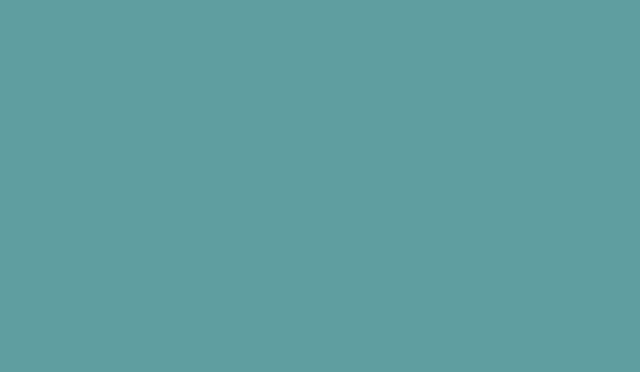
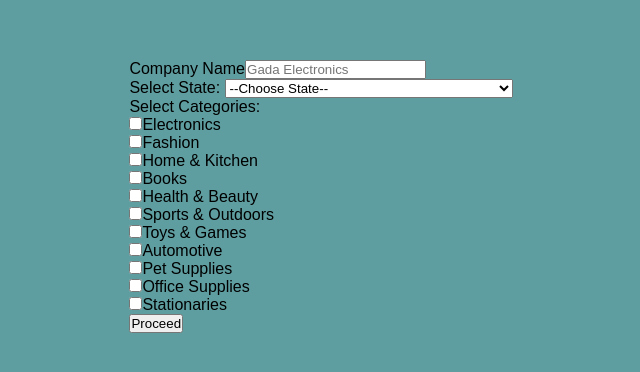
Before and after one commit to vaishvikpatel79/G24_AlgrowBiz, a React (Create React App) app: page /initForm in a window 1280 px wide. Before the commit this address had no page. Shown: the part 204-576 px from the top of the page, without its empty margins (319-959 px from the left). Built offline with nearby package versions, Linux system fonts and the light colour scheme.

Commit message:
adding initForm for collecting initial user data

```diff
--- a/package.json
+++ b/package.json
@@ -6,11 +6,12 @@
     "@testing-library/jest-dom": "^5.17.0",
     "@testing-library/react": "^13.4.0",
     "@testing-library/user-event": "^13.5.0",
+    "axios": "^1.7.7",
     "firebase": "^11.0.1",
     "react": "^18.3.1",
     "react-dom": "^18.3.1",
     "react-router-dom": "^6.27.0",
-    "react-scripts": "5.0.1",
+    "react-scripts": "^5.0.1",
     "web-vitals": "^2.1.4"
   },
   "scripts": {
--- a/src/App.js
+++ b/src/App.js
@@ -1,8 +1,9 @@
   import React from 'react'
   import { BrowserRouter,Routes,Route } from 'react-router-dom'
+  import { useState } from 'react'
   import Sign_up from './signup'
   import Login_page from './login'
-  import { useState } from 'react'
+  import InitForm from './initForm'
   import Home_page from './home'
   import Landing_page from './landingpage'
   import ProtectedRoute from './ProtectedRoute'
@@ -17,6 +18,7 @@
         <Route path='/signup' element={<Sign_up setAuth={setAuth}/>}/>
         <Route path='/login' element={<Login_page setAuth={setAuth}/>}/>
         <Route path='/home' element={<ProtectedRoute auth={auth}><Home_page /></ProtectedRoute>}/>
+        <Route path='/initForm' element={<InitForm setAuth={setAuth}/>}/>
       </Routes>
       </BrowserRouter>
     )
--- /dev/null
+++ b/src/initForm.js
@@ -0,0 +1,167 @@
+import React from "react";
+import "./style.css";
+import { Link, useNavigate } from 'react-router-dom';
+import { useState, useEffect } from "react";
+import axios from 'axios';
+
+export default function InitForm(){
+    const [custInfo, setCustInfo] = useState({
+        companyName: "",
+        state: "",
+    })
+
+    const [prodCategories,setProdCategories] = useState([]);
+    const [error, setError] = useState({});
+    const navigate = useNavigate();
+
+    const states = [
+        'Andhra Pradesh', 'Arunachal Pradesh', 'Assam', 'Bihar', 'Chhattisgarh',
+        'Goa', 'Gujarat', 'Haryana', 'Himachal Pradesh', 'Jharkhand', 'Karnataka',
+        'Kerala', 'Madhya Pradesh', 'Maharashtra', 'Manipur', 'Meghalaya',
+        'Mizoram', 'Nagaland', 'Odisha', 'Punjab', 'Rajasthan', 'Sikkim',
+        'Tamil Nadu', 'Telangana', 'Tripura', 'Uttar Pradesh', 'Uttarakhand',
+        'West Bengal', 'Andaman and Nicobar Islands', 'Chandigarh',
+        'Dadra and Nagar Haveli and Daman and Diu', 'Delhi', 'Lakshadweep',
+        'Puducherry', 'Ladakh', 'Jammu and Kashmir'
+      ];
+
+      const productCategories = [
+        'Electronics',
+        'Fashion',
+        'Home & Kitchen',
+        'Books',
+        'Health & Beauty',
+        'Sports & Outdoors',
+        'Toys & Games',
+        'Automotive',
+        'Pet Supplies',
+        'Office Supplies',
+        'Stationaries'
+      ];
+
+
+    function handleChange(event){
+        const { name, value } = event.target;
+        setCustInfo(prevCustInfo => ({
+            ...prevCustInfo,
+            [name]: value // Use value directly, not [value]
+    }));
+    }
+
+    const handleCheckboxChange = (event) => {
+        const { value, checked } = event.target;
+
+        // Add or remove the category based on whether it's checked or unchecked
+        if (checked) {
+            setProdCategories(prodCategories => [...prodCategories, value]);
+        }
+        else {
+            setProdCategories(prodCategories.filter((category) => category !== value));
+        }
+      };
+
+    async function handleSubmit(event){
+        event.preventDefault();
+        const newError = {};
+
+        // Validate required fields
+        if (!custInfo.companyName) {
+            newError.companyName = "Company name is required.";
+        }
+        if (!custInfo.state) {
+            newError.state = "State is required.";
+        }
+        if (prodCategories.length === 0) {
+            newError.prodCategories = "At least one category must be selected.";
+        }
+
+        setError(newError);
+
+        if (Object.keys(newError).length === 0) {
+            const data = {
+                companyName: custInfo.companyName,
+                state: custInfo.state,
+                prodCategories: prodCategories
+            };
+
+            try{
+                const response = await axios.post('http://localhost:5000/initForm', data, {
+                    headers: {"Content-Type": "application/json"}
+                });
+
+                if(response.status === 200){
+                    console.log("init Form submitted successfully !");
+                    setError({});
+                    navigate("/home");
+                }
+                else {
+                    console.error('Form submission failed:', response.statusText);
+                    setError({ submit: 'Form submission failed. Please try again.' });
+                }
+            }
+            catch(err){
+                console.error('An error occurred:', err);
+                setError({ submit: err.response?.data?.message || 'An error occurred. Please try again later.' });
+            }
+        }
+    }
+
+    return (
+        <form onSubmit={handleSubmit}>
+            <label htmlFor="userName">Company Name</label>
+            <input
+                type="text"
+                placeholder="Gada Electronics"
+                value={custInfo.companyName}
+                onChange={handleChange}
+                name='companyName'
+            />
+
+            <br />
+
+            {error.companyName && <p className="error">{error.companyName}</p>}
+
+            <label htmlFor="state">Select State: </label>
+            <select
+                id='state'
+                value={custInfo.state}
+                name="state"
+                onChange={handleChange}
+            >
+            <option value="">--Choose State--</option>
+            {
+                states.map((state) => (
+                    <option key={state} value={state}>
+                        {state}
+                    </option>
+                ))
+            }
+            </select>
+
+            <br />
+
+            {error.state && <p className="error">{error.state}</p>}
+
+            <label>Select Categories:</label>
+            <div>
+                {productCategories.map((category) => (
+                    <div key={category}>
+                        <input
+                            type="checkbox"
+                            id={category}
+                            value={category}
+                            checked={prodCategories.includes(category)}
+                            onChange={handleCheckboxChange}
+                        />
+                        <label htmlFor={category}>{category}</label>
+                    </div>
+                ))}
+            </div>
+
+            {error.prodCategories && <p className="error">{error.prodCategories}</p>}
+
+            <button>Proceed</button>
+
+        </form>
+    );
+}
--- a/src/signup.js
+++ b/src/signup.js
@@ -51,7 +51,7 @@
             </div>
             {error && <p className="error">{error}</p>}
             <button className='submit-btn' onClick={handleSignUp}>Sign Up</button>
-            <p>Already have an account? <Link to='/login'>Login</Link></p>
+            <p>Already have an account? <Link to='/initForm'>Login</Link></p>
           </div>
         </div>
       );
```
Also changed, not shown: src/profile.js (added, +9 -0 lines), 1 other file (tests, documents, lock files or other folders).
